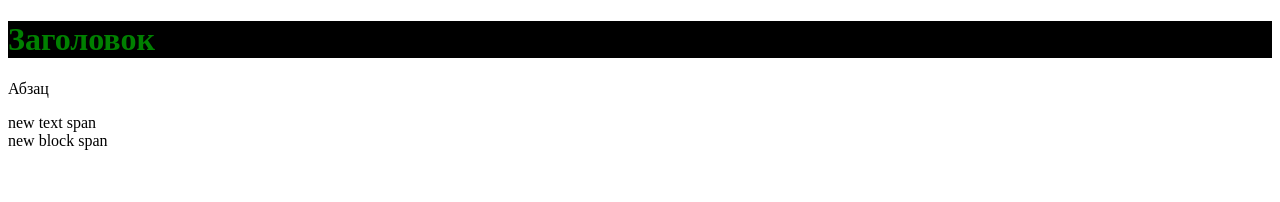
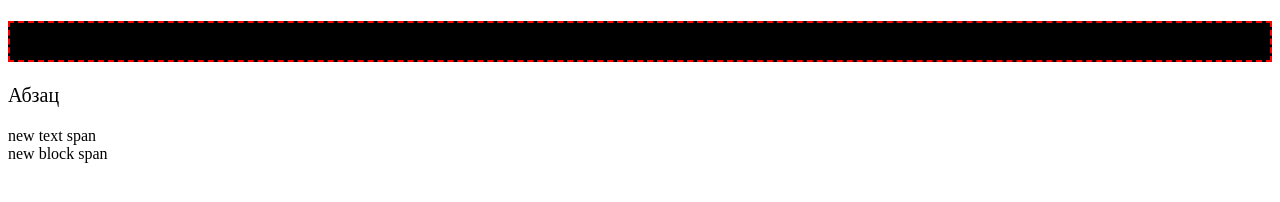
Before and after one commit to TI95/gitproject, a plain HTML site: page index.html in a window 1280 px wide. Drawn offline with Linux system fonts and the light colour scheme.

Commit message:
added new style

```diff
--- a/src/styles.css
+++ b/src/styles.css
@@ -1,5 +1,5 @@
 h1 {
-    color: green;
+   border: 2px dashed red;
     background: black;
 
 
@@ -9,3 +9,9 @@ div {
     background: white;
     max-width: 1200px;
 }
+
+p{
+    text-align: justify;
+    font-size: 20px
+;
+}
```
